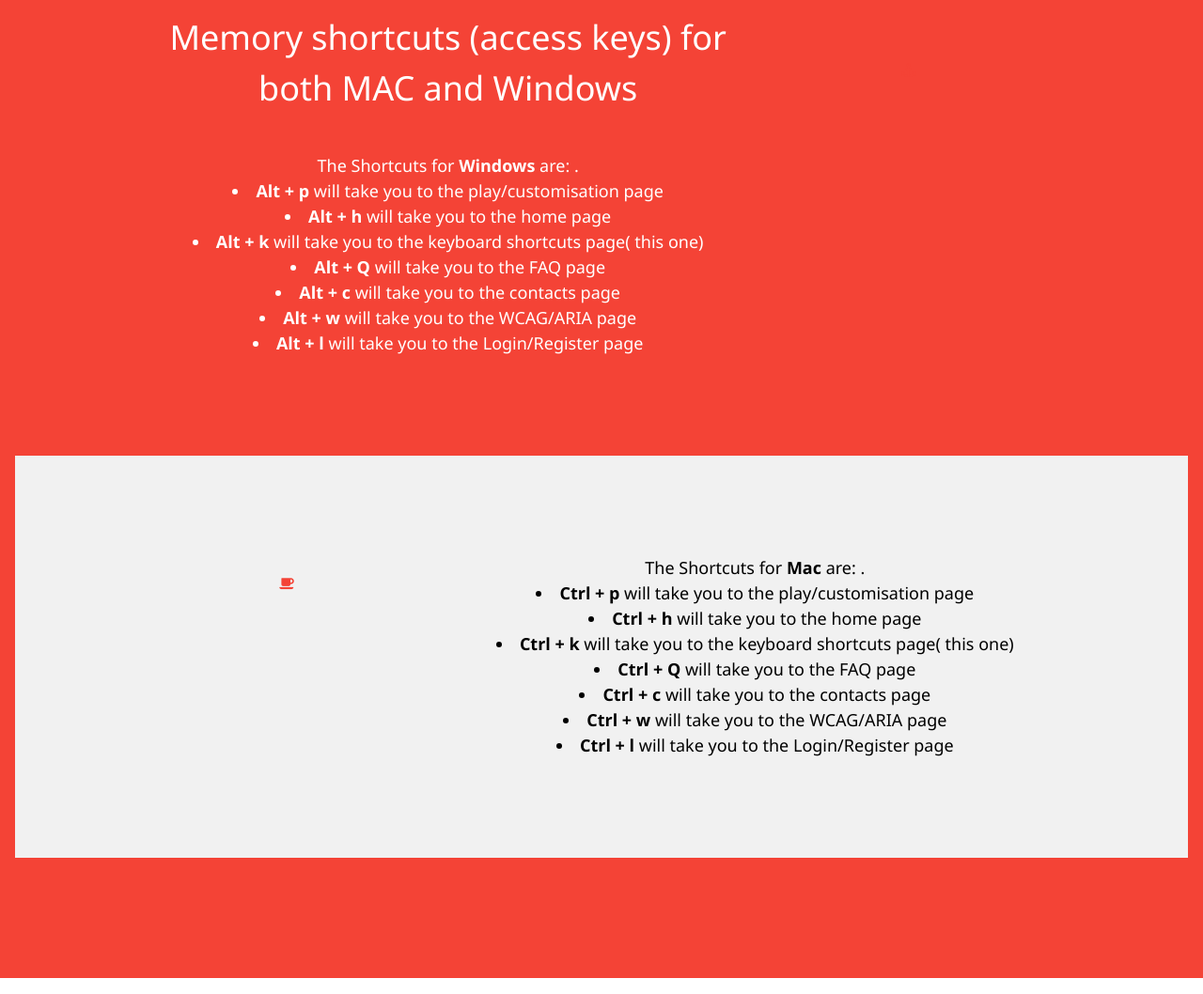
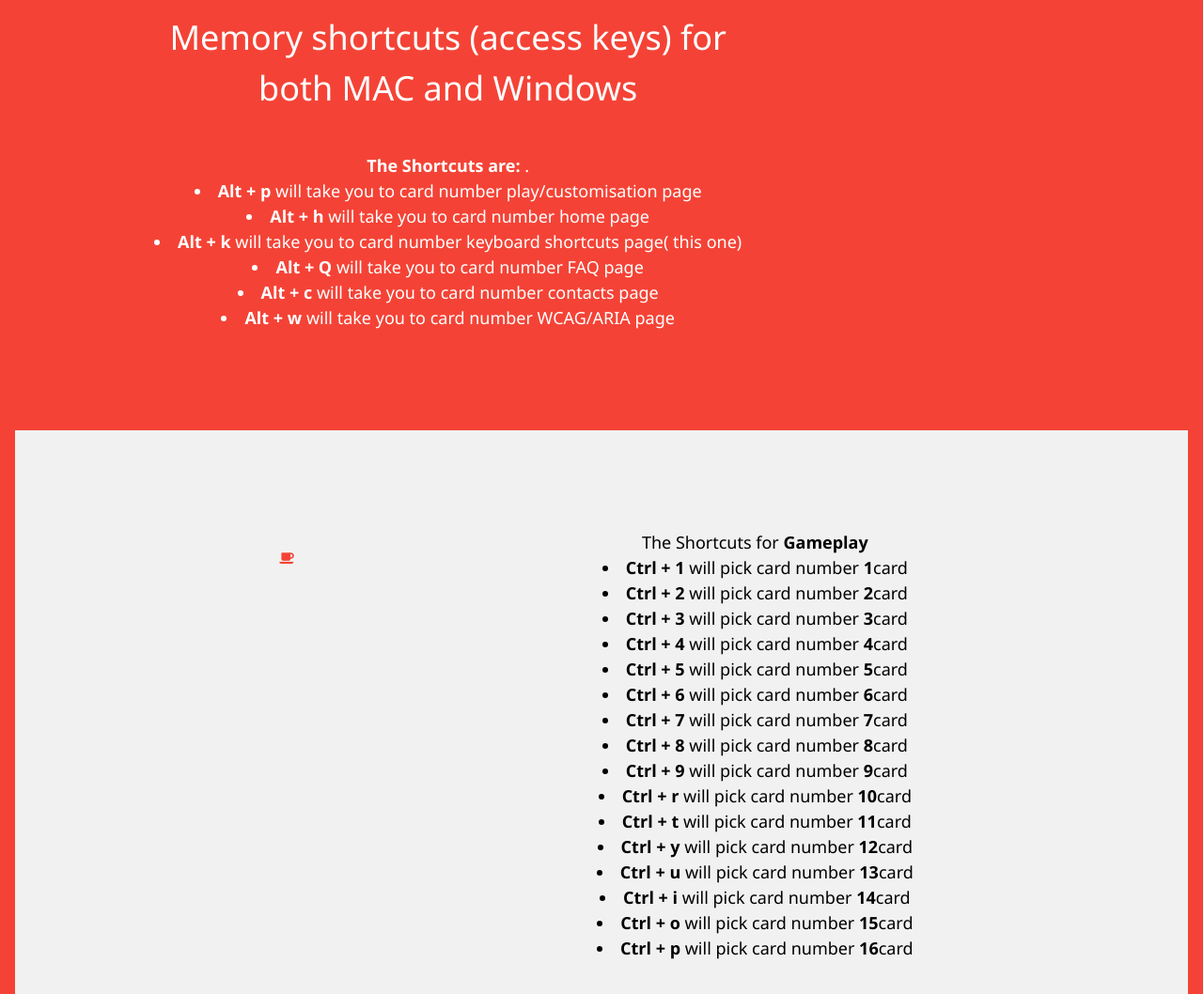
Before and after one commit to Rojhat802/Blind_memory_game, a plain HTML site: page Keyboard_Shortcuts.html in a window 1280 px wide. Shown: the part 317-1375 px from the top of the page at 94% size. Drawn offline with nearby package versions, Linux system fonts and the light colour scheme.

Commit message:
Complete

```diff
--- a/Keyboard_Shortcuts.html
+++ b/Keyboard_Shortcuts.html
@@ -1,7 +1,7 @@
 <html lang="en">
     <head>
         <script src="https://code.jquery.com/jquery-1.10.2.js"></script>
-        <link rel="stylesheet" href="Header.css">
+        <link rel="stylesheet" href="./styles/Header.css">
         <link rel="stylesheet" href="https://www.w3schools.com/w3css/4/w3.css">
         <link rel="stylesheet" href="https://fonts.googleapis.com/css?family=Lato">
         <link rel="stylesheet" href="https://fonts.googleapis.com/css?family=Montserrat">
@@ -36,20 +36,23 @@
             <h1 class="w3-margin w3-jumbo">Keyboard Shortcuts
             </h1>
 
+
+
+
+
           <!-- First Grid -->
           <div class="w3-row-padding w3-padding-64 w3-container">
             <div class="w3-content">
               <div class="w3-twothird">
                 <h1>Memory shortcuts (access keys) for both MAC and Windows</h1>
                 <main id="main">
-                <h5 class="w3-padding-32">The Shortcuts for <b>Windows</b> are:
-                    .<li><b>Alt + p </b> will take you to the play/customisation page </li>
-                    <li><b>Alt + h </b> will take you to the home page </li>
-                    <li><b>Alt + k </b> will take you to the keyboard shortcuts page( this one) </li>
-                    <li><b>Alt + Q </b> will take you to the FAQ page </li>
-                    <li><b>Alt + c </b> will take you to the contacts page </li>
-                    <li><b>Alt + w </b> will take you to the WCAG/ARIA page </li>
-                    <li><b>Alt + l </b> will take you to the Login/Register page </li>
+                <h5 class="w3-padding-32"><b>The Shortcuts are:</b>
+                    .<li><b>Alt + p </b> will take you to card number play/customisation page </li>
+                    <li><b>Alt + h </b> will take you to card number home page </li>
+                    <li><b>Alt + k </b> will take you to card number keyboard shortcuts page( this one) </li>
+                    <li><b>Alt + Q </b> will take you to card number FAQ page </li>
+                    <li><b>Alt + c </b> will take you to card number contacts page </li>
+                    <li><b>Alt + w </b> will take you to card number WCAG/ARIA page </li>
                     </h5>
 
 
@@ -69,14 +72,24 @@
               </div>
 
               <div class="w3-twothird">
-                <h5 class="w3-padding-32">The Shortcuts for <b>Mac</b> are:
-                    .<li><b>Ctrl + p </b> will take you to the play/customisation page </li>
-                    <li><b>Ctrl + h </b> will take you to the home page </li>
-                    <li><b>Ctrl + k </b> will take you to the keyboard shortcuts page( this one) </li>
-                    <li><b>Ctrl + Q </b> will take you to the FAQ page </li>
-                    <li><b>Ctrl + c </b> will take you to the contacts page </li>
-                    <li><b>Ctrl + w </b> will take you to the WCAG/ARIA page </li>
-                    <li><b>Ctrl + l </b> will take you to the Login/Register page </li>
+                <h5 class="w3-padding-32">The Shortcuts for <b>Gameplay</b>
+                    <li><b>Ctrl + 1 </b> will pick card number <b>1</b>card</li>
+                    <li><b>Ctrl + 2 </b> will pick card number <b>2</b>card</li>
+                    <li><b>Ctrl + 3 </b> will pick card number <b>3</b>card</li>
+                    <li><b>Ctrl + 4 </b> will pick card number <b>4</b>card</li>
+                    <li><b>Ctrl + 5 </b> will pick card number <b>5</b>card</li>
+                    <li><b>Ctrl + 6 </b> will pick card number <b>6</b>card</li>
+                    <li><b>Ctrl + 7 </b> will pick card number <b>7</b>card</li>
+                    <li><b>Ctrl + 8 </b> will pick card number <b>8</b>card</li>
+                    <li><b>Ctrl + 9 </b> will pick card number <b>9</b>card</li>
+                    <li><b>Ctrl + r </b> will pick card number <b>10</b>card</li>
+                    <li><b>Ctrl + t </b> will pick card number <b>11</b>card</li>
+                    <li><b>Ctrl + y </b> will pick card number <b>12</b>card</li>
+                    <li><b>Ctrl + u </b> will pick card number <b>13</b>card</li>
+                    <li><b>Ctrl + i </b> will pick card number <b>14</b>card</li>
+                    <li><b>Ctrl + o </b> will pick card number <b>15</b>card</li>
+                    <li><b>Ctrl + p </b> will pick card number <b>16</b>card</li>
+
                     </h5>
 
 
```
Also changed, not shown: Contact.html (+1 -1 lines), FAQ.html (+1 -1 lines), Gameplay.html (+1 -0 lines), Home.html (+1 -1 lines), Play.html (+1 -1 lines), WCAG_ARIA.html (+1 -1 lines), js/my_script.js (+8 -10 lines), styles/Header.css (renamed from Header.css).
